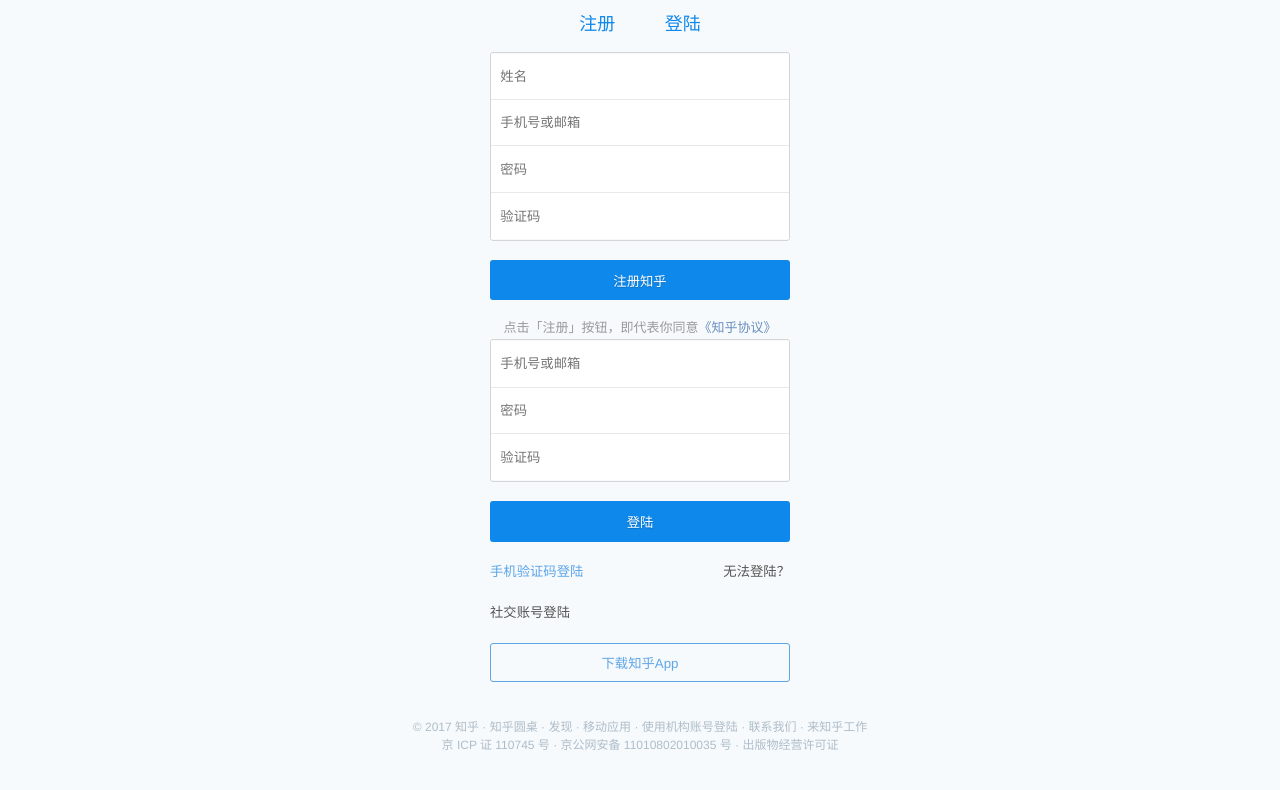
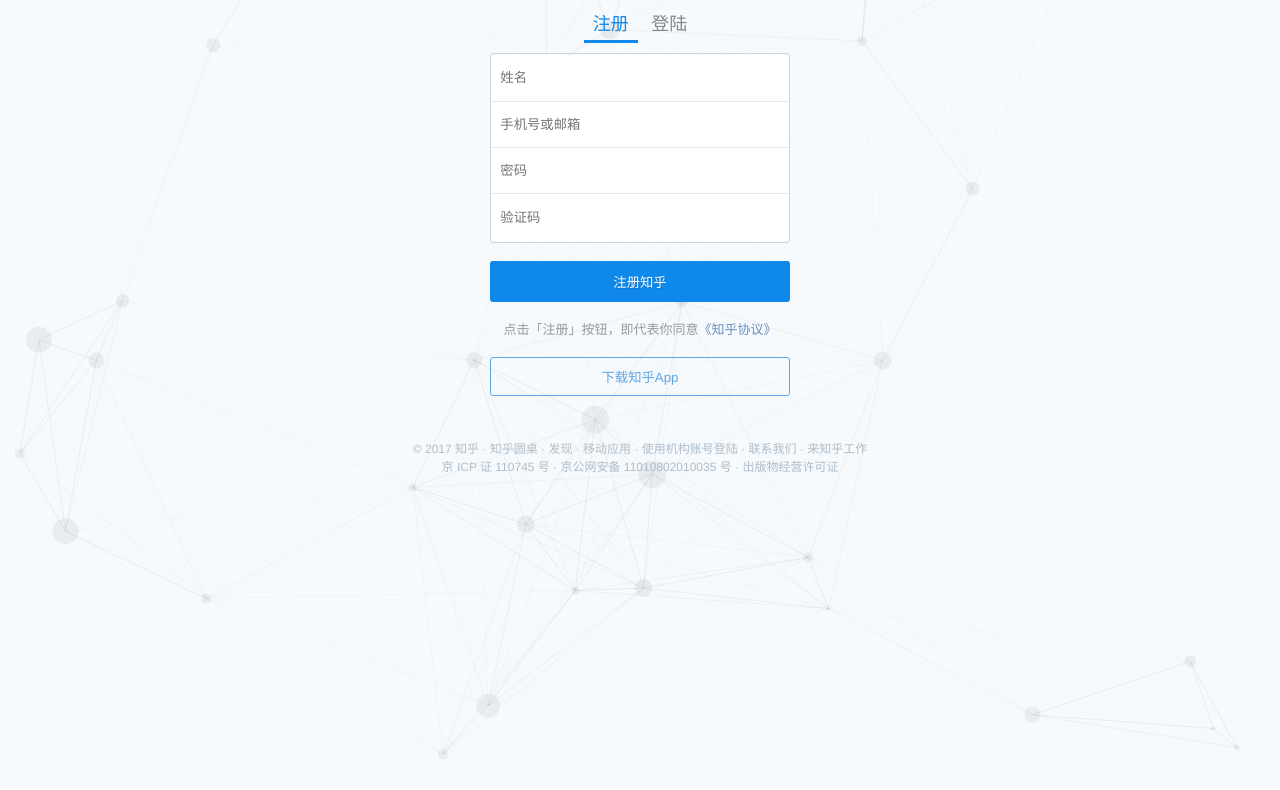
Before and after one commit to doooooit/zhihu-signinpage, a plain HTML site: page index.html in a window 1280 px wide. Shown: the part 251-1041 px from the top of the page. Drawn offline with nearby package versions, Linux system fonts and the light colour scheme.

Commit message:
[新增] 增加了背景动画

```diff
--- a/css/base.css
+++ b/css/base.css
@@ -15,16 +15,25 @@ body {
 
 body * {
     font-family: 'Helvetica Neue', Helvetica, 'PingFang SC', 'Hiragino Sans GB', 'Microsoft YaHei', Arial, sans-serif;
+    outline: none;
 }
 
-.main-container {
+canvas {
+    position: absolute;
+    left: 0;
+    top: 0;
+    z-index: -1;
+}
+
+.index-main {
     height: 100%;
     min-height: 720px;
 }
 
-button {
+[type=button] {
     background: transparent;
     border: none;
+    cursor: pointer;
 }
 
 a:link {
--- a/css/main.css
+++ b/css/main.css
@@ -41,9 +41,20 @@
 }
 .index-tab-nav button {
     height: 2.15em;
-    width: 4.5em;
+    width: 3em;
+    font-size: 1.125em;
+}
+.nav-active {
     color: #0f88eb;
-    font-size: 1.125em;
+    border-bottom: 3px solid #0f88eb;
+}
+.nav-deactive {
+    color: #555;
+    opacity: .7;
+    transition: opacity .15s, color .15s;
+}
+.nav-deactive:hover {
+    opacity: 1;
 }
 
 .group-inputs {
@@ -135,7 +146,7 @@
 
 .download-app {
     position: relative;
-    bottom: 0;
+    bottom: -1.2em;
     width: 100%;
     height: 39.4px;
     color: #5fa6e5;
@@ -145,7 +156,7 @@
 
 footer {
     position: relative;
-    bottom: -3em;
+    bottom: -5em;
     padding-bottom: 2em;
 }
 
--- a/index.html
+++ b/index.html
@@ -7,9 +7,11 @@
     <link rel="shortcut icon" href="https://static.zhihu.com/static/favicon.ico" type="image/x-icon" />
     <link rel="stylesheet" href="css/base.css" />
     <link rel="stylesheet" href="css/main.css" />
+    <script src="https://cdn.bootcss.com/jquery/3.2.1/jquery.min.js"></script>
 </head>
 
 <body>
+    <canvas id="Mycanvas"></canvas>
         <main id="index-main">
         <header id="index-header">
             <!--
@@ -20,10 +22,10 @@
             <h1 class="logo hide-text">知乎</h1>
             <h2 id="slogan">与世界分享你的知识、经验和见解</h2>
         </header>
-            <div class="index-tab-nav">
-                <button id="signup-option">注册</button>
-                <button id="signin-option">登陆</button>
-            </div>
+        <nav class="index-tab-nav">
+            <button id="signup-option" type="button">注册</button>
+            <button id="signin-option" type="button">登陆</button>
+        </nav>
         <!-- 注册表单 -->
         <div class="signup-wrapper">
         <form id="signup" class="">
@@ -99,6 +101,8 @@
             <a href="http://zhstatic.zhihu.com/assets/zhihu/publish-license.jpg" target="_blank">出版物经营许可证</a>
         </div>
     </footer>
+    <script src="js/action.js"></script>
+    <script src="js/canvas.js"></script>
 </body>
 
 </html>
--- /dev/null
+++ b/js/action.js
@@ -0,0 +1,7 @@
+'use strict'
+
+$(function () {
+    $('.signin-wrapper').hide();
+    $('#signup-option').addClass('nav-active');
+    $('#signin-option').addClass('nav-deactive');
+})
--- /dev/null
+++ b/js/canvas.js
@@ -0,0 +1,114 @@
+'use strict'
+
+var WIDTH = $(document).width();    // 整个文件流的宽度
+var HEIGHT = $(document).height();  // 整个文件流的高度
+var POINTS = 35;        // 定义需要绘制的点的个数
+
+var canvas = $('#Mycanvas').get(0);
+canvas.width = WIDTH;
+canvas.height = HEIGHT;
+var context = canvas.getContext('2d');
+context.strokeStyle = 'rgba(0,0,0,.02)';
+context.strokeWidth = 1;
+context.fillStyle = 'rgba(0,0,0,.05)';
+var circleArr = [];
+
+// 线条类：开始xy坐标，结束xy坐标
+function Line(beginX, beginY, endX, endY) {
+    this.beginX = beginX;
+    this.beginY = beginY;
+    this.endX = endX;
+    this.endY = endY;
+}
+
+// 圆点类：圆心xy坐标，半径，每帧移动xy的距离
+function Circle(centreX, centreY, r, translateX, translateY) {
+    this.centreX = centreX;
+    this.centreY = centreY;
+    this.r = r;
+    this.translateX = translateX;
+    this.translateY = translateY;
+}
+
+// 随机数生成器，生成max和min之间的随机数，_min 表示可选参数
+function RNG(max, _min) {
+    let min = _min || 0;
+    return Math.floor(Math.random() * (max - min + 1) + min);
+}
+
+// 绘制圆点
+function drawCricle(cxt, circle) {
+    cxt.beginPath();
+    cxt.arc(circle.centreX, circle.centreY, circle.r, 0, 2 * Math.PI);
+    cxt.closePath();
+    cxt.fill();
+}
+
+//绘制线条
+function drawLine(cxt, line, opacity) {
+    cxt.beginPath();
+    cxt.strokeStyle = 'rgba(0,0,0,' + opacity + ')';
+    cxt.moveTo(line.beginX, line.beginY);
+    cxt.lineTo(line.endX, line.endY);
+    cxt.closePath();
+    cxt.stroke();
+}
+
+//初始化生成原点
+function init() {
+    circleArr = [];
+    for (let i = 0; i < POINTS; i++) {
+        let circle = new Circle(RNG(WIDTH), RNG(HEIGHT), RNG(15, 2),
+            RNG(10, -10) / 35, RNG(10, -10) / 35);
+        circleArr.push(circle);
+        drawCricle(context, circle);
+    }
+    draw();
+}
+
+//每帧绘制
+function draw() {
+    context.clearRect(0, 0, canvas.width, canvas.height);
+    for (let i = 0; i < POINTS; i++) {
+        drawCricle(context, circleArr[i]);
+    }
+    for (let i = 0; i < POINTS; i++) {
+        for (let j = 0; j < POINTS; j++) {
+            if (i + j < POINTS) {
+                let circle1 = circleArr[i + j];
+                let circle2 = circleArr[i];
+                let diffx = Math.abs(circle1.centreX - circle2.centreX);
+                let diffy = Math.abs(circle1.centreY - circle2.centreY);
+                let lineLength = Math.sqrt(diffx * diffx + diffy * diffy);
+                let opacity = 1 / lineLength * 7 - 0.009;
+                let lineOpacity = opacity > 0.03 ? 0.03 : opacity;
+                if (lineOpacity > 0) {
+                    let line = new Line(circle1.centreX, circle1.centreY,
+                        circle2.centreX, circle2.centreY);
+                    drawLine(context, line, lineOpacity);
+                }
+            }
+        }
+    }
+}
+
+// 让点动起来
+function translate() {
+    for (let i = 0; i < POINTS; i++) {
+        let circle = circleArr[i];
+        circle.centreX += circle.translateX;
+        circle.centreY += circle.translateY;
+        if (circle.centreX > WIDTH) circle.centreX = 0;
+        else if (circle.centreX < 0) circle.centreX = WIDTH;
+        if (circle.centreY > HEIGHT) circle.centreY = 0;
+        else if (circle.centreY < 0) circle.centreY = HEIGHT;
+    }
+    draw();
+}
+
+
+//调用执行
+window.onload = function() {
+    init();
+    setInterval(translate, 16);
+}
```
Also changed, not shown: background.demo.html (+48 -42 lines).
